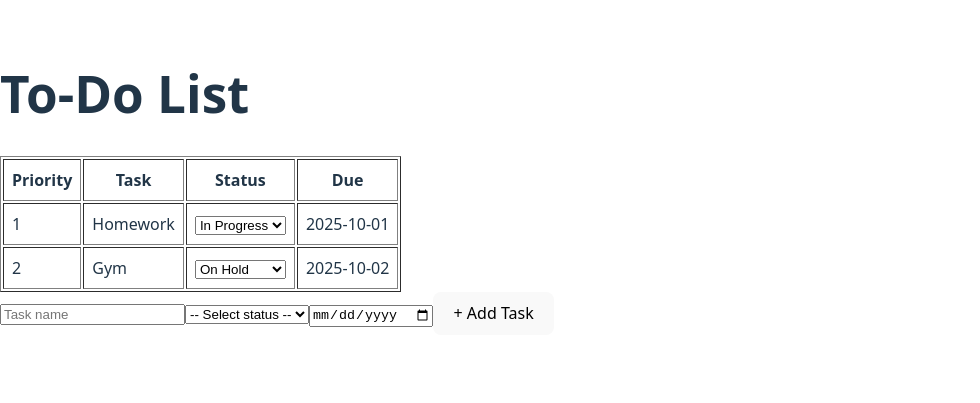
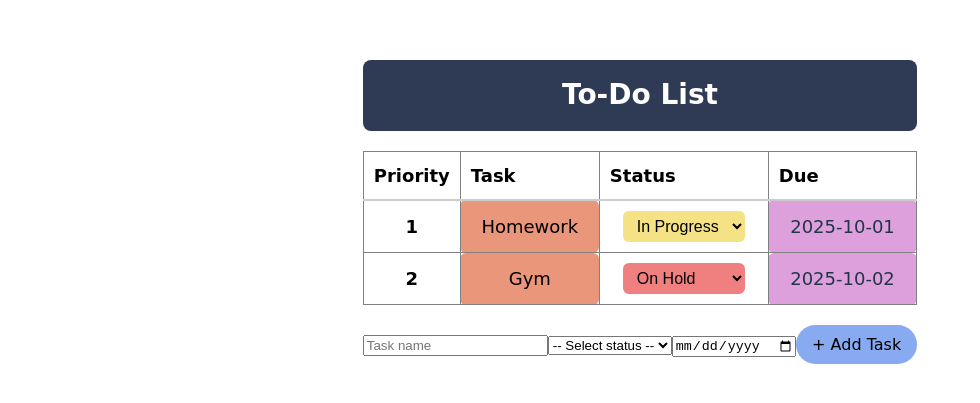
Before and after one commit to BibhasShris/to-do-list, a React (Vite) app in the folder to-do-list/: page / in a window 1280 px wide. Shown: the part 217-620 px from the top of the page, without its empty margins (0-980 px from the left). Built offline with nearby package versions, Linux system fonts and the light colour scheme.

Commit message:
css added

```diff
--- a/to-do-list/src/TaskDetailRow.jsx
+++ b/to-do-list/src/TaskDetailRow.jsx
@@ -1,19 +1,26 @@
 export default function TaskDetailRow({ task, onStatusChange }) {
   return (
     <tr>
-      <td>{task.priority}</td>
-      <td>{task.name}</td>
-      <td>
+      <td className="priority">{task.priority}</td>
+      <td className="task-name">{task.name}</td>
+      <td className="status">
         <select
           value={task.status}
           onChange={(e) => onStatusChange(task.id, e.target.value)}
+          className={
+            task.status === "Done"
+              ? "done"
+              : task.status === "In Progress"
+              ? "in-progress"
+              : "on-hold"
+          }
         >
           <option value="In Progress">In Progress</option>
           <option value="On Hold">On Hold</option>
           <option value="Done">Done</option>
         </select>
       </td>
-      <td>{task.due}</td>
+      <td className="due">{task.due}</td>
     </tr>
   );
 }
--- /dev/null
+++ b/to-do-list/src/ToDoApp.css
@@ -0,0 +1,113 @@
+/* General reset */
+body {
+  font-family: "Comic Sans MS", cursive, sans-serif;
+  background: #fff;
+  margin: 0;
+  padding: 20px;
+  display: flex;
+  justify-content: center;
+}
+
+/* Container */
+div {
+  text-align: center;
+}
+
+/* Header */
+h1 {
+  background: #2f3a55;
+  color: white;
+  padding: 20px;
+  border-radius: 8px;
+  font-size: 28px;
+}
+
+/* Table headers */
+th {
+  text-align: center;
+  font-size: 18px;
+  color: #000000;
+  padding: 12px;
+  font-weight: bold;
+  border-bottom: 2px solid #ccc;
+}
+
+/* Priority cells */
+td.priority {
+  font-size: 18px;
+  color: #000000;
+  font-weight: bold;
+  text-align: center;
+  width: 60px;
+}
+
+/* Table */
+table {
+  width: 100%;
+  border-collapse: collapse;
+  margin-top: 20px;
+}
+
+th {
+  text-align: left;
+  font-size: 18px;
+  padding: 10px;
+}
+
+/* Task Row */
+td {
+  padding: 10px;
+  font-size: 18px;
+}
+
+/* Task name cells */
+td.task-name {
+  background: #e9967a;
+  color: black;
+  border-radius: 6px;
+  text-align: center;
+}
+
+/* Status cells */
+td.status {
+  border-radius: 6px;
+  text-align: center;
+  color: black;
+}
+
+td.status select {
+  border: none;
+  padding: 6px 10px;
+  border-radius: 6px;
+  font-size: 16px;
+}
+
+/* Status colors */
+td.status .done {
+  background: #90ee90; /* green */
+}
+td.status .in-progress {
+  background: #f4e285; /* yellow */
+}
+td.status .on-hold {
+  background: #f08080; /* red */
+}
+
+/* Due date cells */
+td.due {
+  background: #dda0dd;
+  border-radius: 6px;
+  text-align: center;
+}
+
+/* Add Task button */
+form button {
+  background: #87aaf0;
+  color: black;
+  padding: 10px 16px;
+  border: none;
+  border-radius: 20px;
+  margin-top: 20px;
+  cursor: pointer;
+  font-size: 16px;
+}
--- a/to-do-list/src/ToDoApp.jsx
+++ b/to-do-list/src/ToDoApp.jsx
@@ -2,6 +2,7 @@ import { useState } from "react";
 import Header from "./Header";
 import ToDoTable from "./ToDoTable";
 import AddTaskButton from "./AddTaskButton";
+import "./ToDoApp.css";
 
 export default function ToDoApp() {
   const [tasks, setTasks] = useState([
```
